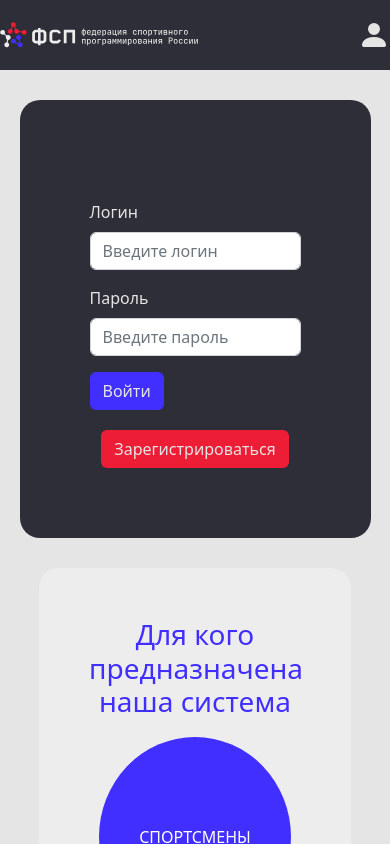
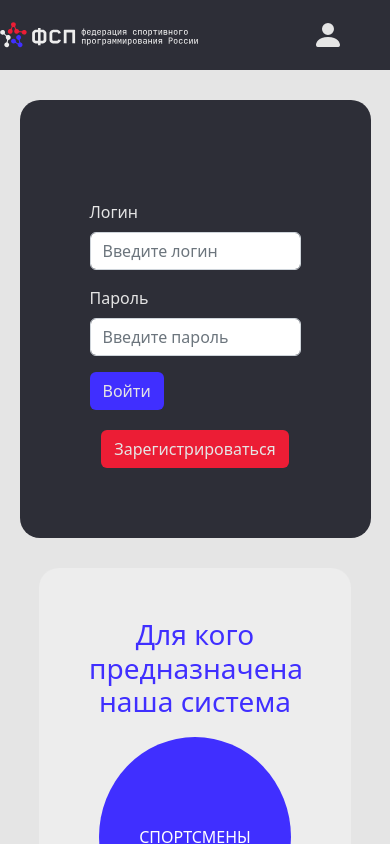
Before and after one commit to andrzahar/hackathon-voronezh, a React (Vite) app in the folder frontend/hackathon-voronezh/: page / in a window 390 px wide. Shown: the top 844 px of the page. Built offline with nearby package versions, Linux system fonts and the light colour scheme.

Commit message:
responsive

```diff
--- a/frontend/hackathon-voronezh/src/components/Achievements/AchievementsListPage.module.css
+++ b/frontend/hackathon-voronezh/src/components/Achievements/AchievementsListPage.module.css
@@ -21,7 +21,7 @@
 
 }
 
-@media screen and (width < 1024px) {
+@media (max-width : 1024px) {
     .item {
         /*margin: 0 15px;*/
     }
@@ -33,7 +33,7 @@
     }
 }
 
-@media screen and (width < 425px) {
+@media (max-width: 425px) {
     .item {
         /*margin: 0 15px;*/
         padding: 10px 0;
--- a/frontend/hackathon-voronezh/src/components/Calendar/Calendar.module.css
+++ b/frontend/hackathon-voronezh/src/components/Calendar/Calendar.module.css
@@ -13,3 +13,9 @@
     color: var(--color--red);
     text-align: center;
 }
+
+@media(max-width: 320px){
+    .title{
+        font-size: 24px;
+    }
+}
--- a/frontend/hackathon-voronezh/src/components/Calendar/CalendarBody/CalendarBody.jsx
+++ b/frontend/hackathon-voronezh/src/components/Calendar/CalendarBody/CalendarBody.jsx
@@ -56,7 +56,7 @@ const CalendarItem = ({event}) => {
         <>
             {modal ? <Measure event={event} closeModal={() => closeModal()}/> : <></>}
             {modalEvent ? <EventEditModal closeModal={() => closeEventModal()}/> : <></>}
-            <Card style={{width: "18rem"}}>
+            <Card className={classes.card}>
                 <style type="text/css">
                     {`
                     .btn-blue {
--- a/frontend/hackathon-voronezh/src/components/Calendar/CalendarBody/CalendarBody.module.css
+++ b/frontend/hackathon-voronezh/src/components/Calendar/CalendarBody/CalendarBody.module.css
@@ -1,10 +1,24 @@
-.cardBtn{
+.cardBtn {
     margin-top: 20px;
 }
-.calendarBody{
+
+.calendarBody {
     display: flex;
     flex-wrap: wrap;
     gap: 20px;
     justify-content: space-around;
     padding-bottom: 100px;
 }
+
+.card {
+    width: 20rem;
+}
+@media (max-width: 400px) {
+    .card {
+        width: 14rem;
+    }
+    .personalData{
+        flex-direction: column;
+    }
+
+}
--- a/frontend/hackathon-voronezh/src/components/FAQ/FAQ.module.css
+++ b/frontend/hackathon-voronezh/src/components/FAQ/FAQ.module.css
@@ -5,3 +5,9 @@
     color: var(--color--blue);
     margin:50px 0
 }
+
+@media(max-width:500px){
+    .title{
+        font-size: 24px;
+    }
+}
--- a/frontend/hackathon-voronezh/src/components/Header/Header.module.css
+++ b/frontend/hackathon-voronezh/src/components/Header/Header.module.css
@@ -14,15 +14,17 @@
     width: 300px
 }
 .infoGroup{
-    margin-right: 100px;
+    flex:1;
+    /*margin-right: 100px;*/
 }
 .accountLogo:hover{
     cursor: pointer;
 }
 
-@media screen and (width<500px){
+@media screen and (max-width<1024px){
     .titleGroup{
         padding: 0;
+        color:red;
     }
     .infoGroup{
         margin-right: 0;
@@ -31,3 +33,15 @@
         width: 200px;
     }
 }
+@media(max-width:500px){
+    .titleGroup{
+        padding: 0;
+        color:red;
+    }
+    .infoGroup{
+        margin-right: 0;
+    }
+    .headerLogo{
+        width: 200px;
+    }
+}
--- a/frontend/hackathon-voronezh/src/components/PersonalCabinet/PersonalCabinet.module.css
+++ b/frontend/hackathon-voronezh/src/components/PersonalCabinet/PersonalCabinet.module.css
@@ -63,7 +63,7 @@
     margin-bottom: 10px;
 }
 
-@media screen and (width < 1024px) {
+@media  (max-width: 1024px) {
     .personalCabinet{
         padding: 10px;
         width: 70%;
```
